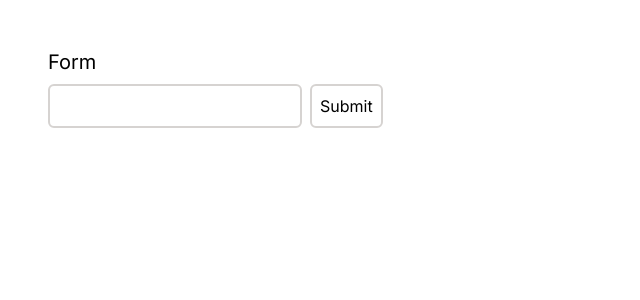
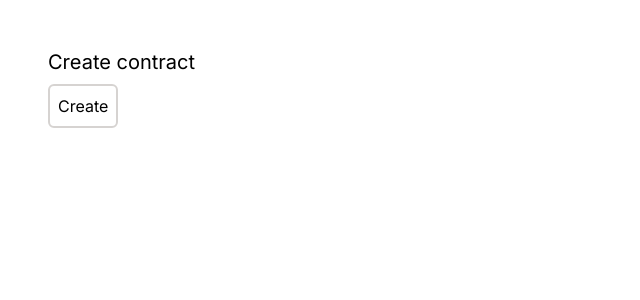
Before and after one commit to gustavokuhl/de-registry-front-test, a Next.js app: page / in a window 1280 px wide. Shown: the top 300 px of the page, without its empty margins (0-640 px from the left). Built offline with nearby package versions, Linux system fonts and the light colour scheme.

Commit message:
feat: add contract call

```diff
--- a/src/app/page.tsx
+++ b/src/app/page.tsx
@@ -2,36 +2,32 @@ export default function Home() {
   async function onSubmit(formData: FormData) {
     "use server"
 
-    const rawFormData = {
-      nome: formData.get("nome"),
-    }
-
-    await fetch("/", {
+    const res = await fetch(
+      "https://deploycontractapi.fly.dev/compileAndDeploy",
+      {
         method: "POST",
         headers: {
           "Content-type": "application/json",
         },
-      body: JSON.stringify(rawFormData),
-    })
+        body: JSON.stringify({
+          solidityCode:
+            "pragma solidity ^0.8.0; contract SimpleStorage { uint storedData; function set(uint x) public { storedData = x; } function get() public view returns (uint) { return storedData; }}",
+        }),
+      }
+    )
 
-    console.log(rawFormData)
+    console.log(await res.json())
   }
   return (
     <main className="flex flex-col gap-8 p-12">
       <div className="flex flex-col gap-2">
-        <h1 className="text-xl">Form</h1>
+        <h1 className="text-xl">Create contract</h1>
         <form action={onSubmit}>
-          <div className="flex gap-2">
-            <input
-              type="text"
-              name="nome"
-              className="p-2 border-2 border-stone-300 rounded-md"
-            />
           <input
             type="submit"
             className="p-2 border-2 border-stone-300 rounded-md cursor-pointer"
+            value={"Create"}
           />
-          </div>
         </form>
       </div>
     </main>
```
Lines whose indentation alone changed are shown as unchanged.
